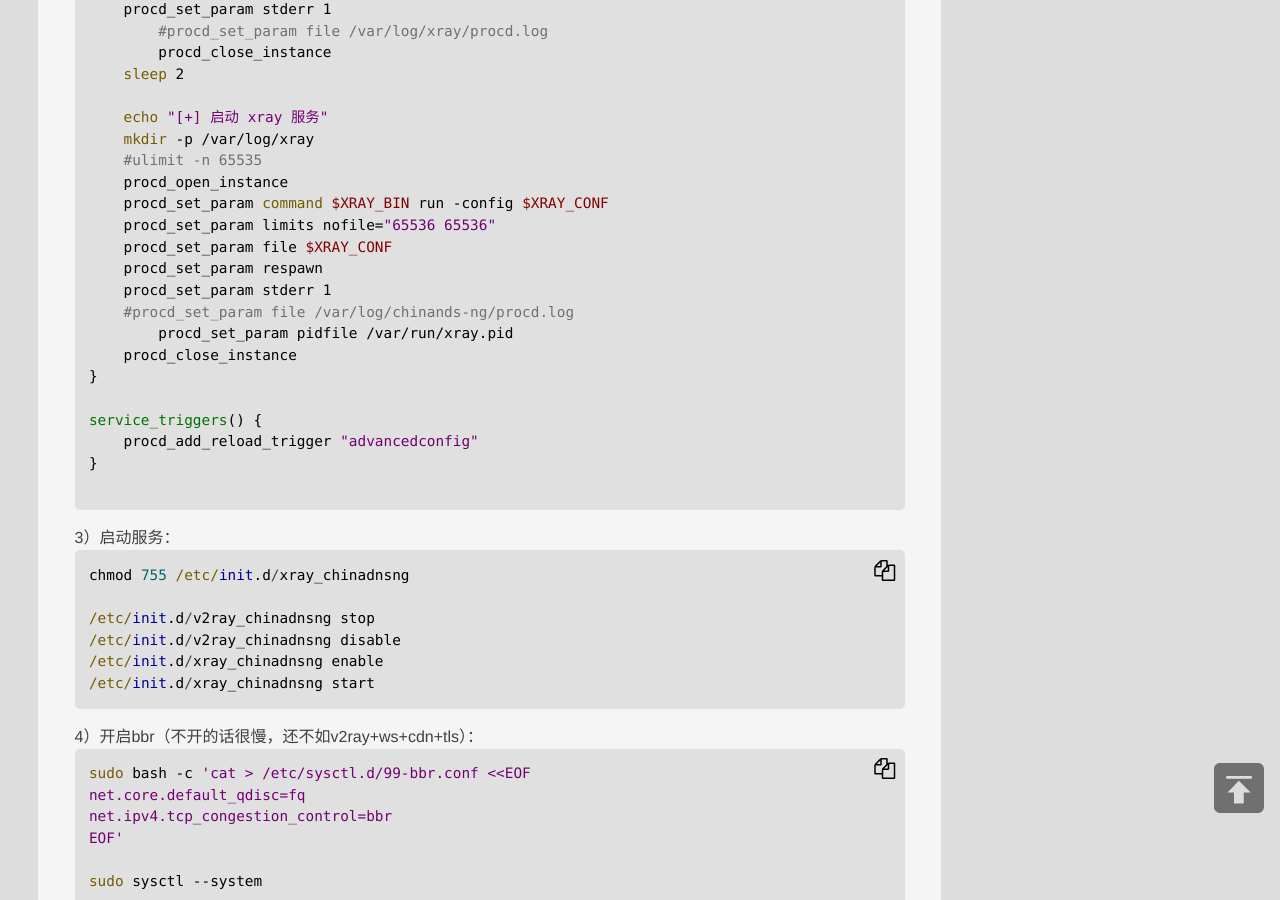
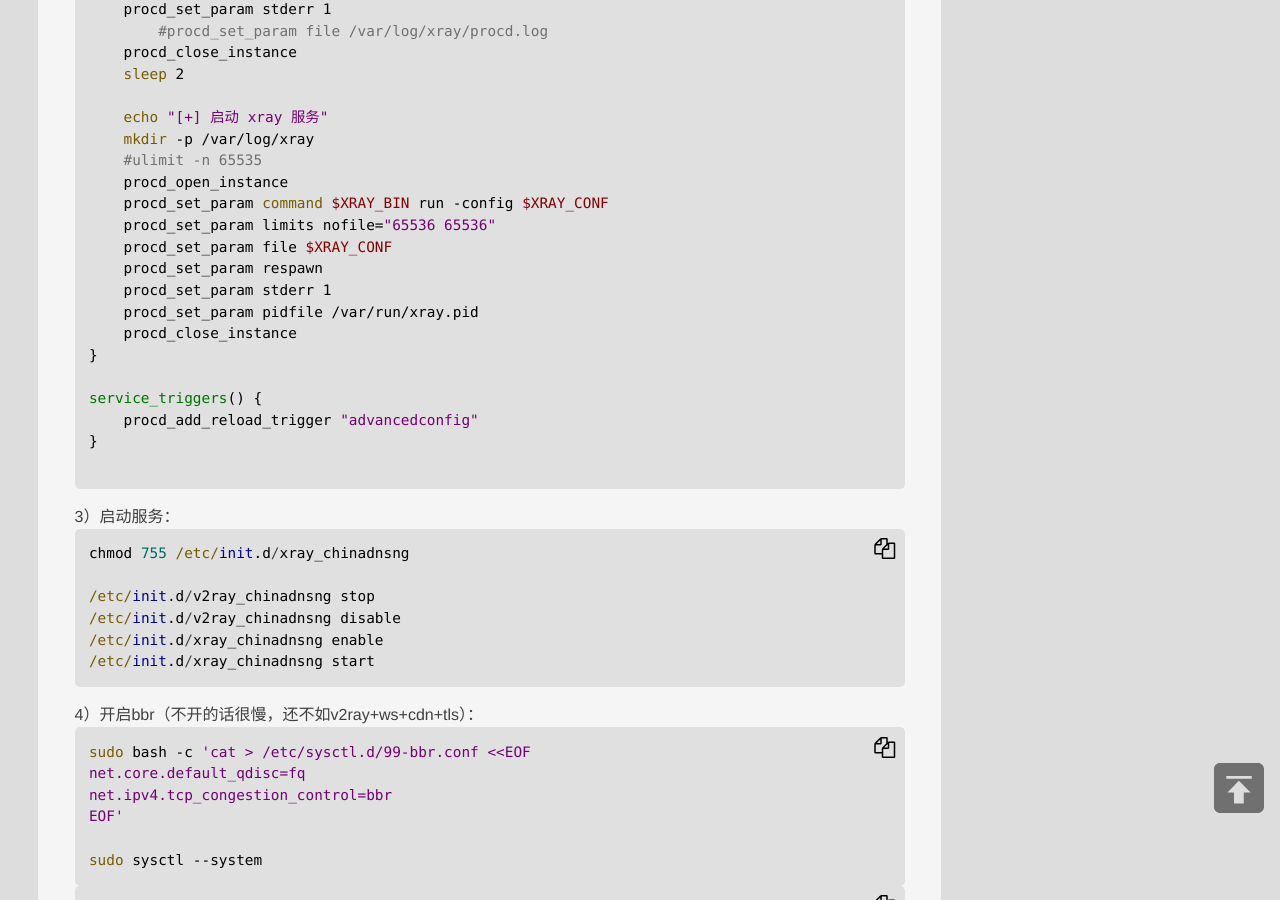
Before and after one commit to jibenfa/jibenfa.github.com, a Jekyll site: the page built from _posts/2026-10-23-E59CA8openwrtE4B88BE983A8E7BDB2xrayE5928Creality.md, in a window 1280 px wide and 900 px high, scrolled down 17918 px. Built offline with Jekyll 4.4.1, drawn with Linux system fonts in a browser that asks for light colours.

Commit message:
Update 2026-10-23-E59CA8openwrtE4B88BE983A8E7BDB2xrayE5928Creality.md

```diff
--- a/_posts/2026-10-23-E59CA8openwrtE4B88BE983A8E7BDB2xrayE5928Creality.md
+++ b/_posts/2026-10-23-E59CA8openwrtE4B88BE983A8E7BDB2xrayE5928Creality.md
@@ -849,7 +849,7 @@
     #procd_set_param stdout 1
     procd_set_param stderr 1
 	#procd_set_param file /var/log/xray/procd.log
-	procd_close_instance
+    procd_close_instance
     sleep 2
 
     echo "[+] 启动 xray 服务"
@@ -861,8 +861,7 @@
     procd_set_param file $XRAY_CONF
     procd_set_param respawn
     procd_set_param stderr 1
-    #procd_set_param file /var/log/chinands-ng/procd.log
-	procd_set_param pidfile /var/run/xray.pid
+    procd_set_param pidfile /var/run/xray.pid
     procd_close_instance
 }
 
```
